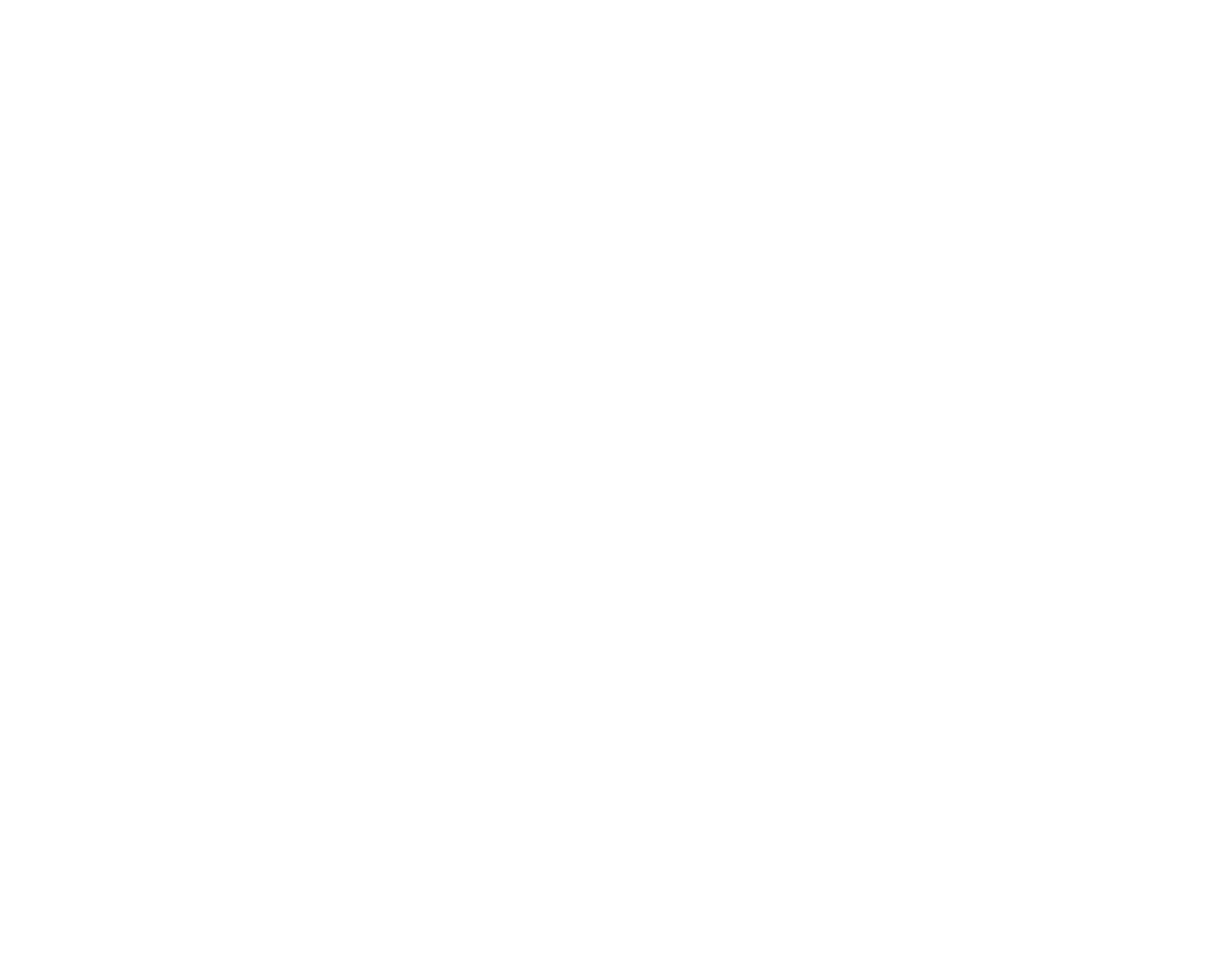
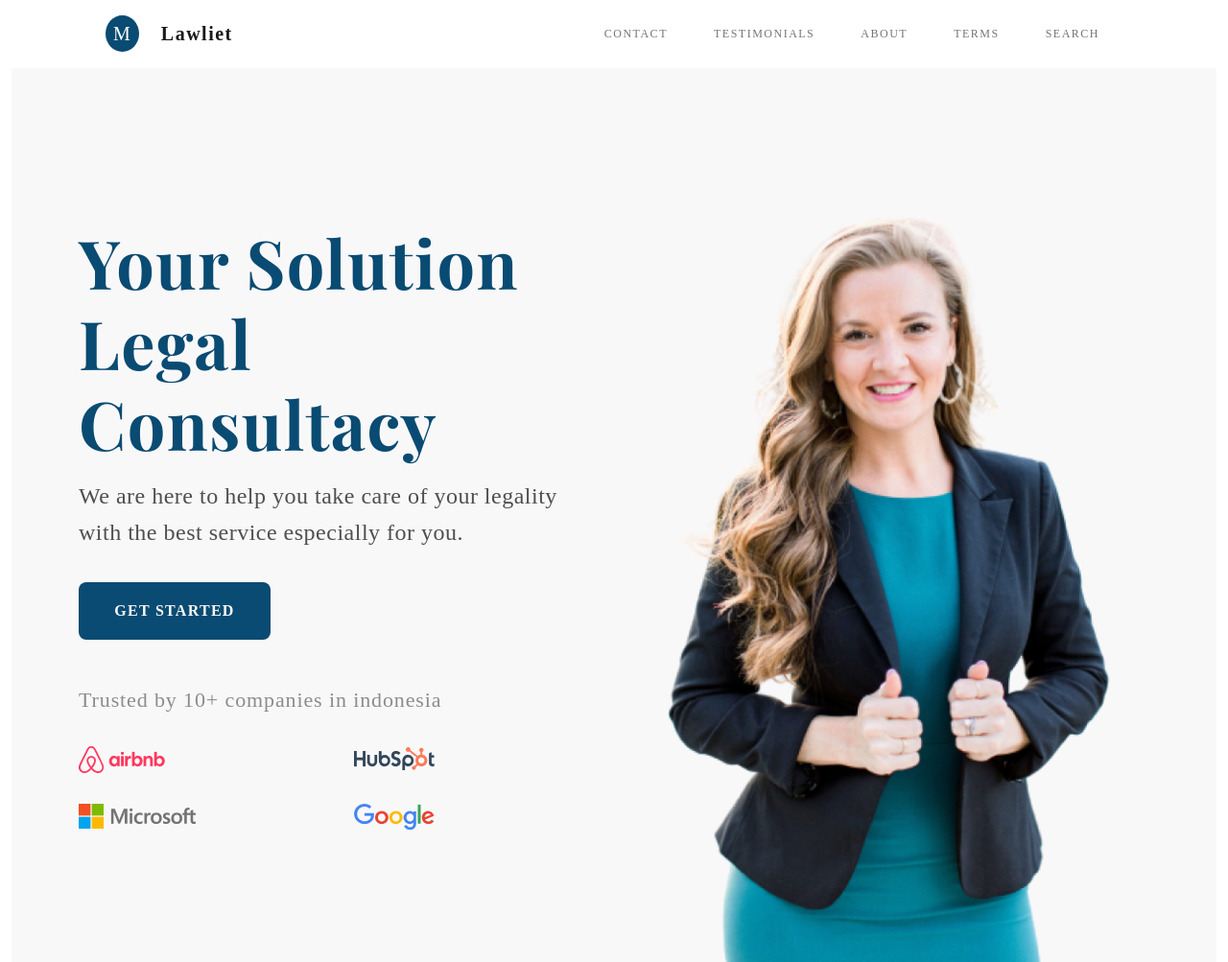
Before and after one commit to Muktar2298/Lawliet-Template, a plain HTML site: page index.html in a window 1280 px wide. Shown: the whole page at 96% size. Before the commit the page ends 800 px from the top, so only its background shows below. Drawn offline with nearby package versions, Linux system fonts and the light colour scheme; a web font is replaced by a local one.

Commit message:
Introduction Section

```diff
--- a/index.html
+++ b/index.html
@@ -4,7 +4,127 @@
     <meta charset="UTF-8" />
     <meta http-equiv="X-UA-Compatible" content="IE=edge" />
     <meta name="viewport" content="width=device-width, initial-scale=1.0" />
+    <!-- Fontawesome Icons -->
+
+    <!-- Bootstrap Style -->
+    <link
+      href="https://cdn.jsdelivr.net/npm/bootstrap@5.1.3/dist/css/bootstrap.min.css"
+      rel="stylesheet"
+      integrity="sha384-1BmE4kWBq78iYhFldvKuhfTAU6auU8tT94WrHftjDbrCEXSU1oBoqyl2QvZ6jIW3"
+      crossorigin="anonymous"
+    />
+    <!-- Custom CSS Style -->
+    <link rel="stylesheet" href="style.css" />
     <title>Lawliet || Online Service</title>
   </head>
-  <body></body>
+  <body>
+    <div class="container-fluid">
+      <!-- Header Part Start-->
+      <div class="container-fluid">
+        <header class="container">
+          <!-- Navbar -->
+          <nav class="navbar navbar-expand-lg navbar-light">
+            <div class="container-fluid">
+              <!-- Brand -->
+              <a class="navbar-brand" href="#">
+                <span class="brand-logo">M</span>
+                <span class="ms-3 fw-bolder">Lawliet</span>
+              </a>
+              <button
+                class="navbar-toggler"
+                type="button"
+                data-bs-toggle="collapse"
+                data-bs-target="#navbarNav"
+                aria-controls="navbarNav"
+                aria-expanded="false"
+                aria-label="Toggle navigation"
+              >
+                <span class="navbar-toggler-icon"></span>
+              </button>
+              <div
+                class="collapse navbar-collapse justify-content-end"
+                id="navbarNav"
+              >
+                <ul class="navbar-nav">
+                  <li class="nav-item">
+                    <a class="nav-link" aria-current="page" href="#">CONTACT</a>
+                  </li>
+                  <li class="nav-item">
+                    <a class="nav-link" href="#">TESTIMONIALS</a>
+                  </li>
+                  <li class="nav-item">
+                    <a class="nav-link" href="#">ABOUT</a>
+                  </li>
+                  <li class="nav-item">
+                    <a class="nav-link">TERMS</a>
+                  </li>
+                  <li class="nav-item">
+                    <a class="nav-link">SEARCH</a>
+                  </li>
+                </ul>
+              </div>
+            </div>
+          </nav>
+        </header>
+      </div>
+      <!-- Header Part End-->
+
+      <!-- Main Part Start -->
+      <main>
+        <!----------------------Introduction Section------------------------>
+        <section class="introduction">
+          <div class="container">
+            <!-- introduction content -->
+            <div class="introduction-content-area">
+              <div class="introduction__content">
+                <h1 class="text-style-1">
+                  Your Solution <br />Legal Consultacy
+                </h1>
+                <h3 class="text-style-2">
+                  We are here to help you take care of your legality with the
+                  best service especially for you.
+                </h3>
+                <div class="btn__container">
+                  <button class="btn">GET STARTED</button>
+                </div>
+              </div>
+              <div class="introduction__brands__area">
+                <div>
+                  <h3 class="text-style-3">
+                    Trusted by 10+ companies in indonesia
+                  </h3>
+                </div>
+                <div class="introduction__brands">
+                  <div>
+                    <img src="./images/airbnb.png" alt="" />
+                  </div>
+                  <div>
+                    <img src="./images/hubspot.png" alt="" />
+                  </div>
+                  <div>
+                    <img src="./images/microsoft.png" alt="" />
+                  </div>
+                  <div>
+                    <img src="./images/google.png" alt="" />
+                  </div>
+                </div>
+              </div>
+            </div>
+            <!-- introduction imgage -->
+            <div class="introduction-img">
+              <img class="introduction__imagge" src="./images/1.png" alt="" />
+            </div>
+          </div>
+        </section>
+      </main>
+      <!-- Main Part End -->
+    </div>
+    <!-- Bootstrap JS Bundle -->
+    <script
+      src="https://cdn.jsdelivr.net/npm/bootstrap@5.1.3/dist/js/bootstrap.bundle.min.js"
+      integrity="sha384-ka7Sk0Gln4gmtz2MlQnikT1wXgYsOg+OMhuP+IlRH9sENBO0LRn5q+8nbTov4+1p"
+      crossorigin="anonymous"
+    ></script>
+    <!-- Custom JavaScript -->
+  </body>
 </html>
--- /dev/null
+++ b/style.css
@@ -0,0 +1,144 @@
+/* ---Google Fonts--- */
+@import url("https://fonts.googleapis.com/css2?family=Playfair+Display:ital,wght@0,400;0,500;0,600;0,700;1,400;1,500&display=swap");
+
+* {
+  margin: 0;
+  padding: 0;
+  box-sizing: border-box;
+}
+body {
+  /* font-family: "Playfair Display", serif; */
+}
+
+/* ---Typography--- */
+.text-style-1 {
+  font-weight: bold;
+  font-size: 70px;
+  line-height: 120%;
+  letter-spacing: 0.02em;
+  color: #094b72;
+  font-family: "Playfair Display", serif;
+}
+.text-style-2 {
+  margin: 1rem 0rem;
+  font-weight: 500;
+  font-size: 24px;
+  line-height: 158%;
+  letter-spacing: 0.5px;
+  color: #4f4f4f;
+  font-family: "Plus Jakarta Sans";
+}
+.text-style-3 {
+  font-family: "Plus Jakarta Sans";
+  font-size: 22px;
+  line-height: 140.5%;
+  letter-spacing: 0.04em;
+  color: #8b8c8c;
+  margin: 2rem 0rem;
+}
+
+/* ----------Responsive Image------ */
+img {
+  max-width: 100%;
+  height: auto;
+}
+/* ---navbar--- */
+.navbar {
+  font-family: Poppins;
+  font-style: normal;
+  padding: 1rem;
+}
+.brand-logo {
+  width: 36px;
+  height: 36px;
+  background-color: #094b72;
+  color: #ffffff;
+  font-size: 20px;
+  border-radius: 50%;
+  padding: 0.5rem;
+  line-height: 12px;
+}
+.navbar-brand {
+  font-size: 20px;
+  line-height: 23px;
+  letter-spacing: 1.5px;
+  color: #2d2f30;
+  mix-blend-mode: normal;
+}
+.navbar-nav li {
+  margin: 0rem 1rem;
+  font-size: 12px;
+  line-height: 23px;
+  letter-spacing: 1.5px;
+  color: #2d2f30;
+}
+
+/* --button-- */
+.btn {
+  width: 200px;
+  height: 60px;
+  background: #094b72;
+  border-radius: 8px;
+  font-family: "Plus Jakarta Sans";
+  font-style: normal;
+  font-weight: bold;
+  font-size: 16px;
+  line-height: 140.5%;
+  letter-spacing: 0.08em;
+  margin: 1rem 0rem;
+  color: #f9f8f9;
+}
+
+/* ====================main part================ */
+
+/* -----------------introduction Section-------------- */
+.introduction {
+  position: relative;
+  background: #f9f8f9;
+}
+.introduction .container {
+  padding-top: 10rem;
+}
+.introduction .container,
+.introduction__brands {
+  display: grid;
+  grid-template-columns: repeat(2, 1fr);
+  grid-gap: 2rem;
+}
+.introduction-content-area {
+  display: grid;
+  grid-template-rows: repeat(2, 1fr);
+}
+.introduction-img img {
+  margin-top: -35%;
+}
+
+@media all and (max-width: 425px) {
+  .introduction .container {
+    padding-top: 5rem;
+  }
+  /* --Typograpy-- */
+  .text-style-1 {
+    font-size: 2.5rem;
+  }
+  .text-style-1,
+  .text-style-2,
+  .text-style-3 {
+    text-align: center;
+  }
+  /* --Button-- */
+  .btn__container {
+    text-align: center;
+  }
+  .introduction .container {
+    grid-template-columns: repeat(1, 1fr);
+    grid-gap: 1rem;
+  }
+  .introduction__brands img {
+    display: block;
+    margin: 0 auto;
+  }
+  .introduction-img img {
+    margin-top: -12rem;
+  }
+}
```
Also changed, not shown: images/1.png (added), images/2.png (added), images/3.png (added), images/Bag.png (added), images/Rocket.png (added), images/airbnb.png (added), images/cycle.svg (added), images/google.png (added), images/hubspot.png (added), images/microsoft.png (added), images/user.png (added).
